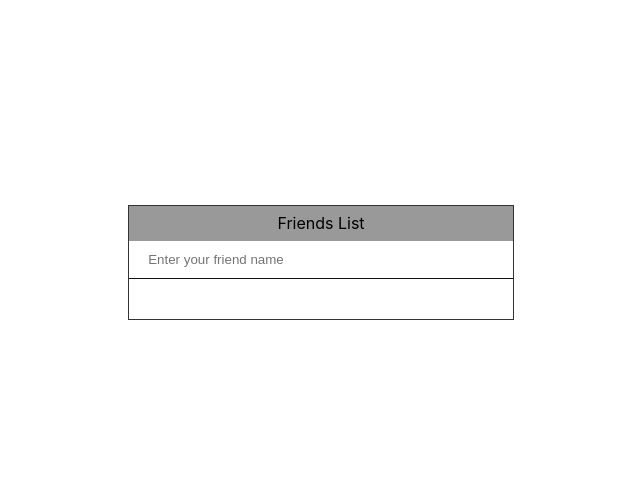
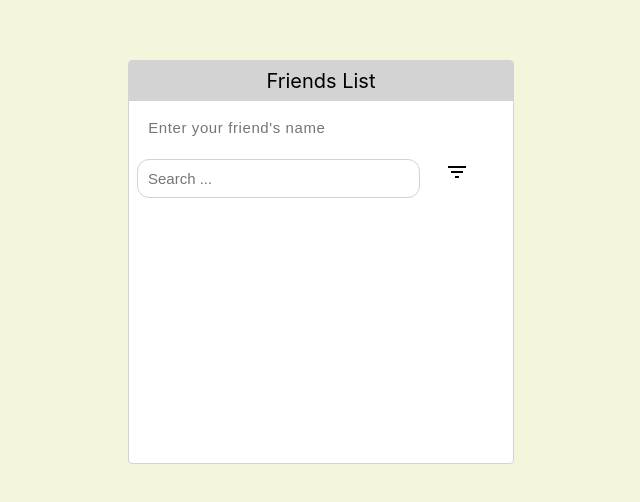
Before and after one commit to princesingh00/Friend-List, a React (Create React App) app: page /home in a window 1280 px wide. Shown: the part 138-640 px from the top of the page, without its empty margins (319-959 px from the left). Built offline with nearby package versions, Linux system fonts and the light colour scheme.

Commit message:
Feat: search feature.

```diff
--- a/src/assets/css/Dashboard.css
+++ b/src/assets/css/Dashboard.css
@@ -4,28 +4,59 @@
     display: flex;
     align-items: center;
     justify-content: center;
-    color: #000;
+    background-color: beige;
 }
 
 .dashboard__card{
     width: 30%;
     min-width: 350px;
-    border: 1px solid #333;
+    border: 1px solid lightgray;
+    min-height: 402px;
+    background-color: #fff;
+    border-radius: 4px;
+    position: relative;
 }
 
 .dashboard__card__header {
-    height: 35px;
+    height: 40px;
     width: 100%;
-    background-color: #999;
+    background-color: lightgray;
     display: flex;
     align-items: center;
     justify-content: center;
+    font-size: 20px;
 }
 
-.dashboard__card > input {
+.dashboard__input {
     width: 93%;
     height: 35px;
     padding-left: 5%;
+    margin-top: 8px;
+    font-size: 15px;
+    letter-spacing: .04em;
     border: none;
     outline: none;
 }
+
+.dashboard__search {
+    border: 1px solid lightgray;
+    font-size: 15px;
+    border-radius: 12px;
+    width: 70%;
+    height: 35px;
+    margin: 8px;
+    padding-left: 10px;
+    outline: none;
+}
+
+.dashboard__filter {
+    height: 35px;
+    width: 38px;
+    border-radius: 4px;
+    background-color: #fff;
+    border: 1px solid lightgray;
+    outline: none;
+    cursor: pointer;
+    margin: 10px;
+    border: none;
+}
--- a/src/assets/css/Friend.css
+++ b/src/assets/css/Friend.css
@@ -3,7 +3,7 @@
     height: 50px;
     display: flex;
     justify-content: space-evenly;
-    border-top: 1px solid gray;
+    border-top: 1px solid lightgray;
     align-items: center;
 }
 
@@ -15,6 +15,10 @@
     text-transform: capitalize;
 }
 
+.friend > button > .MuiSvgIcon-root {
+    fill: #555;
+}
+
 .friend  > button {
     height: 30px;
     width: 38px;
@@ -22,6 +26,7 @@
     background-color: #fff;
     border: 1px solid lightgray;
     outline: none;
+    cursor: pointer;
 }
 
 .friend__name >  span {
--- a/src/assets/css/Pagination.css
+++ b/src/assets/css/Pagination.css
@@ -1,19 +1,25 @@
 .pagination {
     width: 100%;
-    height: 40px;
-    border-top: 1px solid #111;
+    height: 50px;
+    border-top: 1px solid lightgray;
     display: flex;
     justify-content: space-evenly;
     align-items: center;
+    position: absolute;
+    bottom: 0;
 }
 
 .pagination__item {
-    width: 25px;
-    height: 25px;
+    width: 27px;
+    height: 27px;
     border-radius: 50%;
-    border: 1px solid #222;
+    border: 1px solid lightgray;
     display: flex;
     align-items: center;
     justify-content: center;
     cursor: pointer;
 }
+
+.active {
+    background-color: lightgray;
+}
--- a/src/components/Friend.jsx
+++ b/src/components/Friend.jsx
@@ -6,10 +6,14 @@ import StarBorderOutlinedIcon from '@material-ui/icons/StarBorderOutlined';
 
 function Friend(props) {
 
-    const { name, fav, handleFav } = props;
+    const { name, fav, handleFav, handleDelete } = props;
 
     const handleFavourite = () => {
         handleFav(name);
+    }
+
+    const handleDel = () => {
+        handleDelete(name);
     }
 
     return (
@@ -19,7 +23,7 @@ function Friend(props) {
                 <span>is your friend</span>
             </div>
 
-            <button><DeleteOutlineIcon /></button>
+            <button onClick={handleDel}><DeleteOutlineIcon /></button>
             <button onClick={handleFavourite}>
                 {fav ? <StarIcon /> : <StarBorderOutlinedIcon />}
             </button>
--- a/src/components/Pagination.js
+++ b/src/components/Pagination.jsx
@@ -13,7 +13,10 @@ function Pagination({ pagesCount, handlePage, }) {
     return (
         <div className="pagination">
             {[...Array(pagesCount)].map((page, i) => (
-                <div className="pagination__item"
+                <div className={`${currentPage === i ?
+                    'pagination__item active' :
+                    'pagination__item'}`}
+                    key={i}
                     onClick={e => handlePageClick(e, i)}>
                     {i + 1}
                 </div>
--- a/src/service/service.js
+++ b/src/service/service.js
@@ -10,6 +10,13 @@ export function addFavourite(name) {
     localStorage.setItem("data", JSON.stringify(data));
 }
 
+export function deleteFriend(name) {
+    let data = JSON.parse(localStorage.getItem("data"));
+    let objIndex = data.findIndex((obj => obj.name === name));
+    data.splice(objIndex, 1);
+    localStorage.setItem("data", JSON.stringify(data));
+}
+
 export function addFriend(name) {
     let friends = [];
     let obj = {
@@ -17,9 +24,7 @@ export function addFriend(name) {
         fav: false
     }
     friends.push(obj);
-
     let data = JSON.parse(localStorage.getItem("data"));
-
     if (data === null)
         localStorage.setItem("data", JSON.stringify(friends));
     else {
--- a/src/view/Dashboard.jsx
+++ b/src/view/Dashboard.jsx
@@ -1,8 +1,16 @@
 import React, { Component } from 'react'
+import FilterListOutlinedIcon
+    from '@material-ui/icons/FilterListOutlined';
+
 import '../assets/css/Dashboard.css'
 import Friend from '../components/Friend'
 import Pagination from '../components/Pagination'
-import { getData, addFriend, addFavourite } from '../service/service'
+import {
+    getData,
+    addFriend,
+    addFavourite,
+    deleteFriend
+} from '../service/service'
 
 export default class Dashboard extends Component {
 
@@ -16,19 +24,18 @@ export default class Dashboard extends Component {
         }
     }
 
-    componentDidMount() {
-        this.updateStates();
-    }
+    componentDidMount() { this.updateStates(); }
 
     updateStates = () => {
         this.setState({
-            friends: getData(),
+            friends: getData().reverse(),
             pages: Math.ceil(getData().length / this.state.pageSize),
         })
     }
 
     handleAddFriend = (e) => {
-        if (e.charCode === 13) {
+        let regex = RegExp(/^[a-zA-Z ]{3,30}$/);
+        if (e.charCode === 13 && regex.test(e.target.value)) {
             addFriend(e.target.value);
             e.target.value = '';
             this.updateStates();
@@ -40,8 +47,31 @@ export default class Dashboard extends Component {
         this.updateStates();
     }
 
-    handlePageClick = (index) => {
-        this.setState({ currentPage: index });
+    handlePageClick = (index) => { this.setState({ currentPage: index }); }
+
+    handleDelete = (name) => {
+        deleteFriend(name);
+        this.updateStates();
+    }
+
+    handleSearch = (name) => {
+        let newList = getData().filter(friend => {
+            return friend.name.toLowerCase().includes(name.toLowerCase());
+        })
+        this.setState({
+            friends: newList,
+            pages: Math.ceil(newList.length / this.state.pageSize),
+        })
+    }
+
+    handleFilter = () => {
+        let newList = getData().sort((a) => {
+            return a.fav == true ? -1 : 1
+        });
+        this.setState({
+            friends: newList,
+            pages: Math.ceil(newList.length / this.state.pageSize),
+        });
     }
 
     render() {
@@ -53,9 +83,25 @@ export default class Dashboard extends Component {
                     </div>
                     <input
                         type="text"
-                        placeholder="Enter your friend name"
+                        placeholder="Enter your friend's name"
                         onKeyPress={(e) => this.handleAddFriend(e)}
+                        className="dashboard__input"
                     />
+
+                    <input
+                        type="text"
+                        placeholder="Search ..."
+                        onChange={(e) => this.handleSearch(e.target.value)}
+                        className="dashboard__search"
+                    />
+
+                    <button
+                        onClick={this.handleFilter}
+                        className="dashboard__filter"
+                    >
+                        <FilterListOutlinedIcon />
+                    </button>
+
                     {this.state.friends
                         .slice(this.state.currentPage * this.state.pageSize,
                             (this.state.currentPage + 1) * this.state.pageSize)
@@ -65,13 +111,15 @@ export default class Dashboard extends Component {
                                 name={friend.name}
                                 fav={friend.fav}
                                 handleFav={(name) => this.handleFavourite(name)}
+                                handleDelete={(name) => this.handleDelete(name)}
                             />
                         })
                     }
-                    <Pagination
-                        pagesCount={this.state.pages}
-                        handlePage={(index) => this.handlePageClick(index)}
-                    />
+                    {this.state.pages > 1 ?
+                        <Pagination
+                            pagesCount={this.state.pages}
+                            handlePage={(index) => this.handlePageClick(index)}
+                        /> : null}
                 </div>
             </div>)
     }
```
